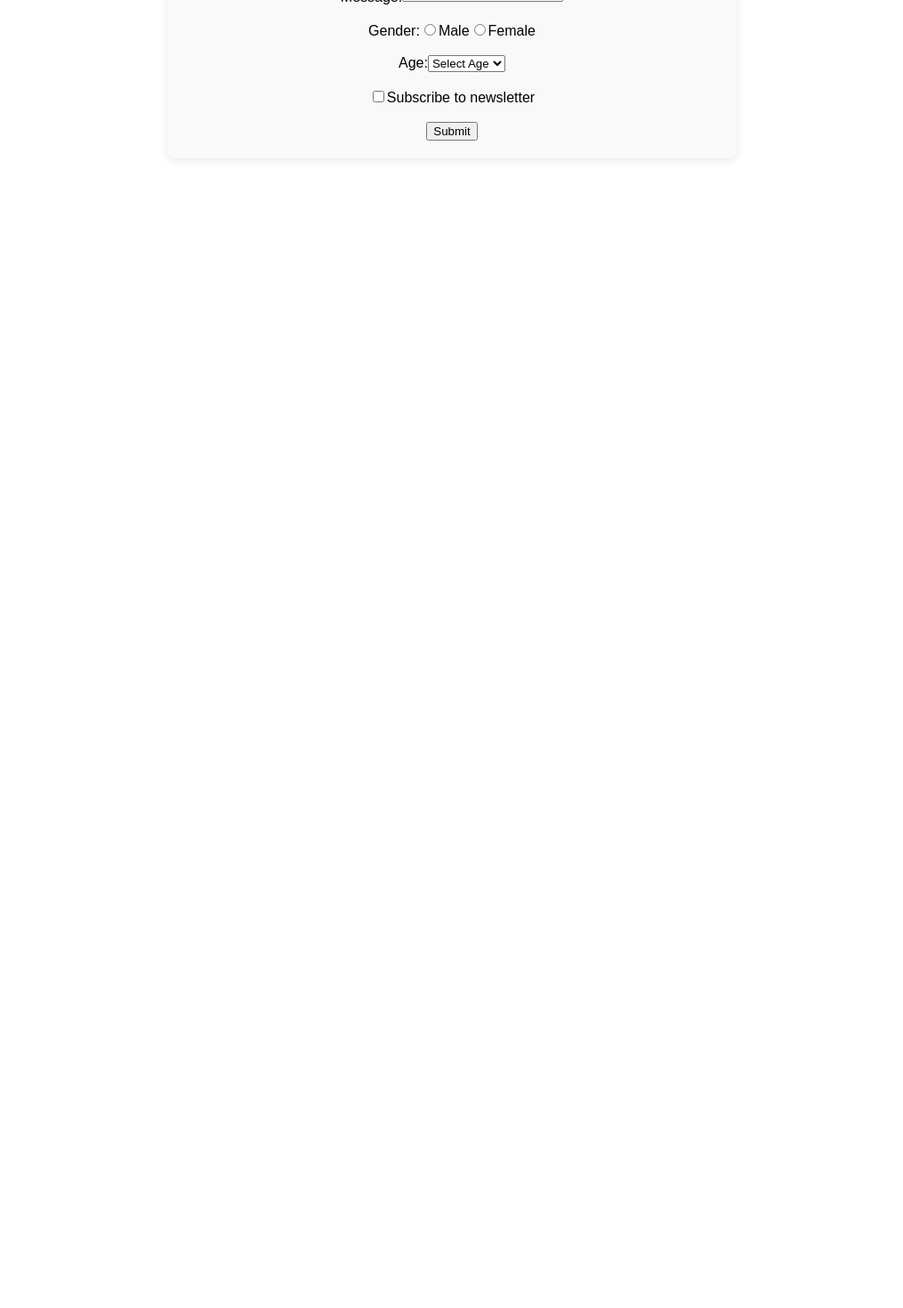
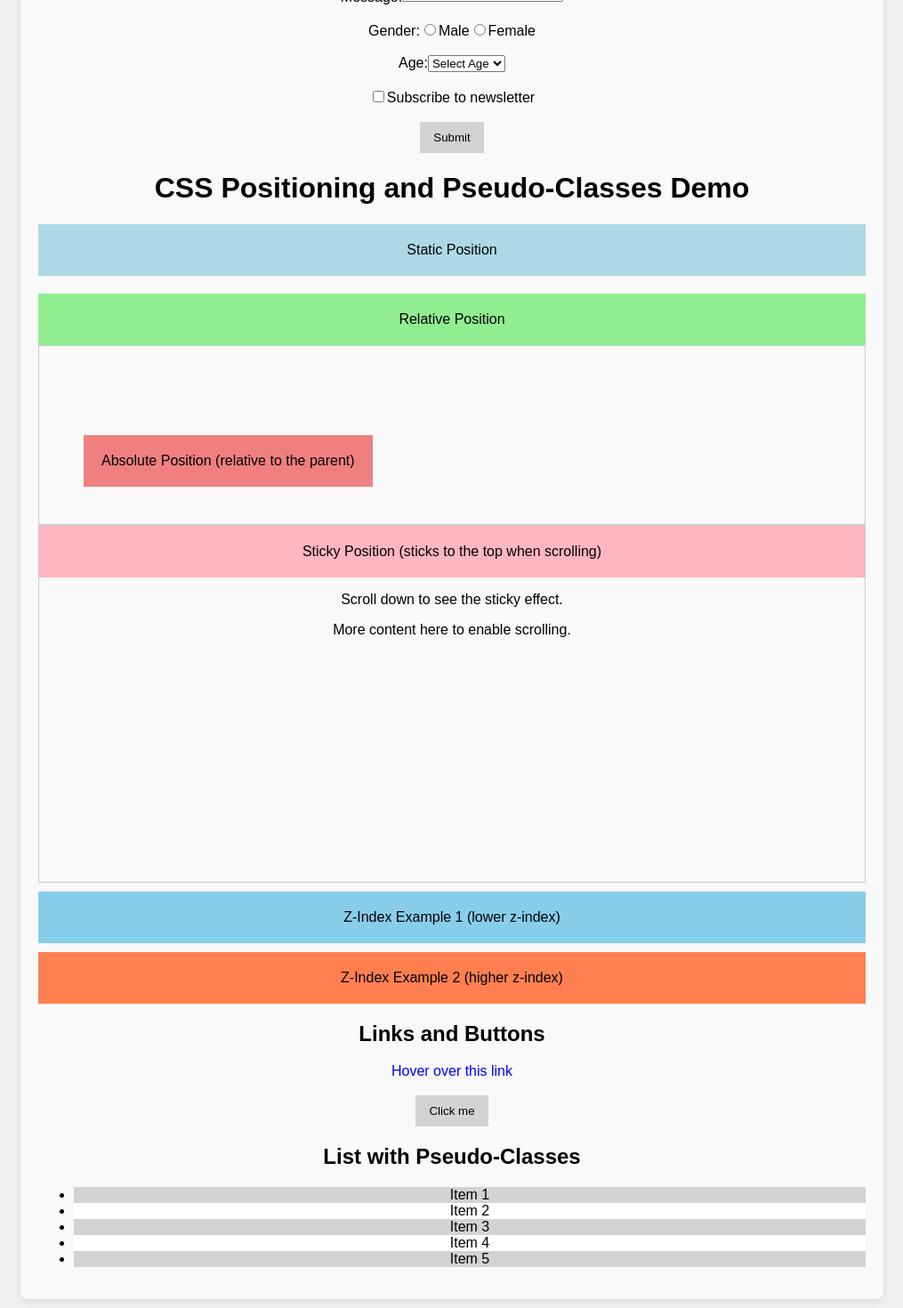
Before and after one commit to sayf-u-khan/Internship-Projects, a React (Create React App) app in the folder React/react-app/: page / in a window 1280 px wide. Shown: the part 360-1830 px from the top of the page at 89% size, without its empty margins (132-1147 px from the left). Before the commit the page ends 800 px from the top, so only its background shows below. Built offline with nearby package versions, Linux system fonts and the light colour scheme.

Commit message:
End of week commit

```diff
--- a/React/react-app/package.json
+++ b/React/react-app/package.json
@@ -8,7 +8,7 @@
     "@testing-library/user-event": "^13.5.0",
     "react": "^18.3.1",
     "react-dom": "^18.3.1",
-    "react-scripts": "5.0.1",
+    "react-scripts": "^5.0.1",
     "web-vitals": "^2.1.4"
   },
   "scripts": {
--- a/React/react-app/src/App.css
+++ b/React/react-app/src/App.css
@@ -44,7 +44,7 @@ body {
 }
 
 .App {
-  max-width: 600px; /* Set a max width for the container */
+  max-width: 75%; /* Set a max width for the container */
   margin: 0 auto; /* Center the container */
   padding: 20px; /* Optional: Add padding inside the container */
   background-color: #f9f9f9; /* Optional: Set a background color */
--- a/React/react-app/src/App.js
+++ b/React/react-app/src/App.js
@@ -3,12 +3,14 @@ import React from 'react';
 import './App.css';
 import MyFirstComponent from './components/MyFirstComponent';
 import ContactForm from './components/ContactForm';
+import CssDemo from './components/CssDemo';
 
 function App() {
     return (
         <div className="App">
             <MyFirstComponent /> {/* Use your first component */}
             <ContactForm /> {/* Use your form component */}
+            <CssDemo /> {/* Use your CSS demo component */}
         </div>
     );
 }
--- /dev/null
+++ b/React/react-app/src/components/CssDemo.css
@@ -0,0 +1,95 @@
+body {
+    font-family: Arial, sans-serif;
+    margin: 0;
+    padding: 20px;
+    background-color: #f0f0f0;
+}
+
+/* Static Position */
+.static {
+    background-color: lightblue;
+    padding: 20px;
+    margin: 10px 0;
+}
+
+/* Relative Position */
+.relative {
+    position: relative;
+    background-color: lightgreen;
+    padding: 20px;
+    margin: 10px 0;
+    top: 10px; /* Moves down 10px */
+}
+
+/* Absolute Position */
+.absolute {
+    position: absolute;
+    background-color: lightcoral;
+    padding: 20px;
+    top: 100px; /* 100px from the top of the nearest positioned ancestor */
+    left: 50px; /* 50px from the left */
+}
+
+/* Fixed Position */
+.fixed {
+    position: fixed;
+    background-color: lightgoldenrodyellow;
+    padding: 20px;
+    top: 10px; /* Sticks to the top of the viewport */
+    right: 10px; /* Sticks to the right of the viewport */
+}
+
+/* Sticky Position */
+.sticky {
+    position: sticky;
+    background-color: lightpink;
+    padding: 20px;
+    top: 0; /* Sticks to the top of its container */
+}
+
+/* Z-Index Example */
+.z-index-example {
+    position: relative;
+    z-index: 1; /* Stacks behind the next element */
+    background-color: skyblue;
+    padding: 20px;
+    margin: 10px 0;
+}
+
+.z-index-example2 {
+    position: relative;
+    z-index: 2; /* Stacks in front of the previous element */
+    background-color: coral;
+    padding: 20px;
+    margin: 10px 0;
+}
+
+/* Pseudo-Classes */
+a {
+    color: blue;
+    text-decoration: none;
+}
+
+a:hover {
+    color: red; /* Changes color on hover */
+}
+
+button {
+    padding: 10px 15px;
+    background-color: lightgray;
+    border: none;
+    cursor: pointer;
+}
+
+button:active {
+    background-color: darkgray; /* Changes color when clicked */
+}
+
+/* Nth-child example */
+ul li:nth-child(odd) {
+    background-color: lightgray ; /* Light gray background for odd items */
+}
+
+ul li:nth-child(even) {
+    background-color: #ffffff; /* White background for even items */
+}
--- /dev/null
+++ b/React/react-app/src/components/CssDemo.js
@@ -0,0 +1,44 @@
+import React from 'react';
+import './CssDemo.css'; // Import the CSS file for styles
+
+const CssDemo = () => {
+    return (
+        <div>
+            <h1>CSS Positioning and Pseudo-Classes Demo</h1>
+
+            <div className="static">Static Position</div>
+
+            <div className="relative">Relative Position</div>
+
+            <div style={{ position: 'relative', height: '200px', border: '1px solid #ccc' }}>
+                <div className="absolute">Absolute Position (relative to the parent)</div>
+            </div>
+
+            <div className="fixed">Fixed Position (remains fixed when scrolling)</div>
+
+            <div style={{ height: '400px', border: '1px solid #ccc' }}>
+                <div className="sticky">Sticky Position (sticks to the top when scrolling)</div>
+                <p>Scroll down to see the sticky effect.</p>
+                <p style={{ height: '600px' }}>More content here to enable scrolling.</p>
+            </div>
+
+            <div className="z-index-example">Z-Index Example 1 (lower z-index)</div>
+            <div className="z-index-example2">Z-Index Example 2 (higher z-index)</div>
+
+            <h2>Links and Buttons</h2>
+            <a href="#">Hover over this link</a><br /><br />
+            <button>Click me</button>
+
+            <h2>List with Pseudo-Classes</h2>
+            <ul>
+                <li>Item 1</li>
+                <li>Item 2</li>
+                <li>Item 3</li>
+                <li>Item 4</li>
+                <li>Item 5</li>
+            </ul>
+        </div>
+    );
+};
+
+export default CssDemo;
```
Also changed, not shown: 2 other files (tests, documents, lock files or other folders).
